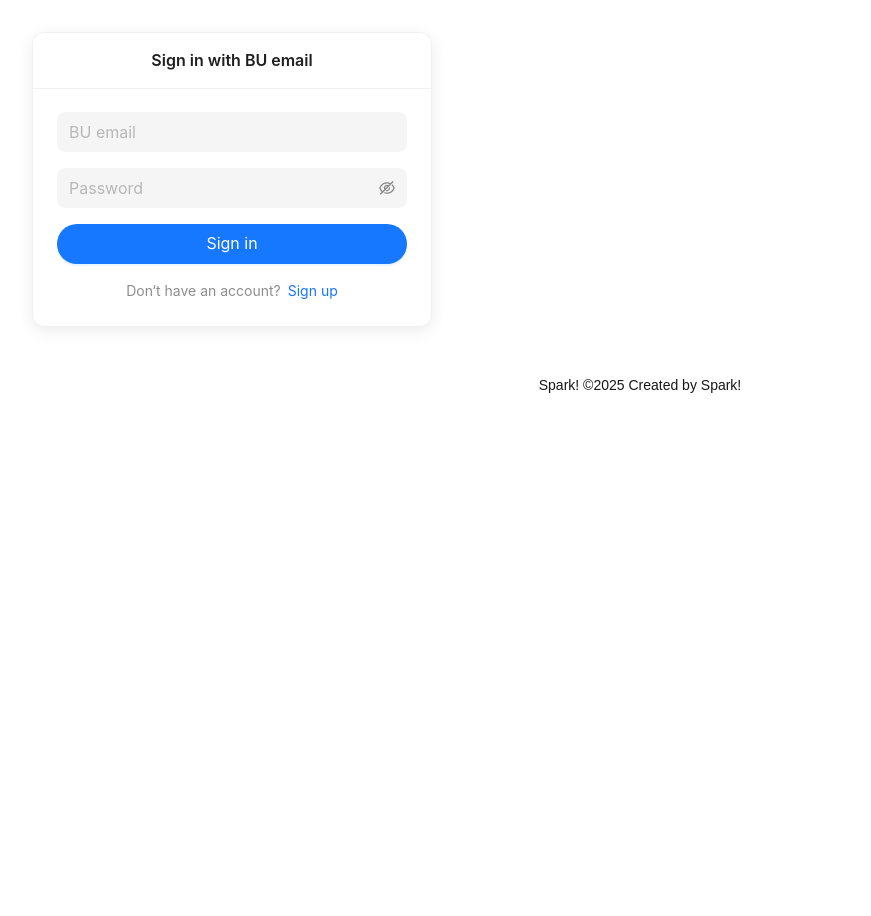
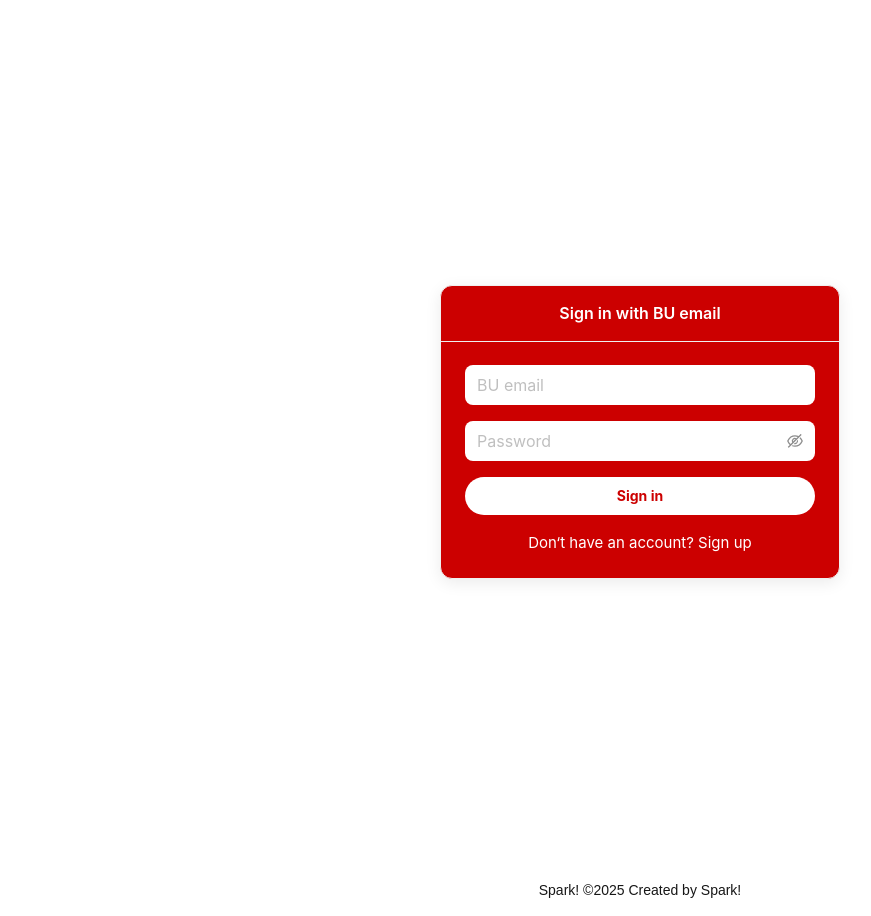
Before and after one commit to Shayaan-Huss/SparkBytes, a Next.js app: page /signin in a window 1280 px wide. Shown: the whole page, without its empty margins (0-871 px from the left). Before the commit the page ends 800 px from the top, so only its background shows below. Built offline with nearby package versions, Linux system fonts and the light colour scheme.

Commit message:
style: adjust styling

```diff
--- a/app/signin/page.tsx
+++ b/app/signin/page.tsx
@@ -1,13 +1,13 @@
 "use client";
-import { Typography, Space, Input, Button, Card } from "antd";
+import { Space, Input, Card } from "antd";
 import Link from "next/link";
-
-const { Text } = Typography;
 
 export default function Signin(){
   return (
+    <div className="flex flex-col justify-center items-center min-h-screen text-white">
       <Card
-      title="Sign in with BU email"
+      className="!bg-buRed"
+      title= <h1 className="!text-white">Sign in with BU email</h1>
       style={{
         width: 400,
         borderRadius: 12,
@@ -16,18 +16,18 @@ export default function Signin(){
       }}
       >
         <Space direction="vertical" size="middle" style={{ width: "100%" }}>
-        <Input placeholder="BU email" variant="filled" size="large" />
-        <Input.Password placeholder="Password" variant="filled" size="large" />
-        <Button type="primary" shape="round" size="large" block>
+          <Input className="!bg-white" placeholder="BU email" variant="filled" size="large" />
+          <Input.Password className="!bg-white" placeholder="Password" variant="filled" size="large" />
+          <button type="submit" className=" bg-white text-buRed font-bold py-2 px-4 rounded-3xl hover:bg-gray-200 min-w-full">
              Sign in
-        </Button>
+          </button>
           <Space direction="horizontal" size={7}>
-          <Text type="secondary"> Don&lsquo;t have an account? </Text>
-          <Link href="/createAcc" style={{ color: "#1677ff", fontSize: 14 }}>
-            Sign up
+            <Link href="/createAcc" className="!text-white" style={{ fontSize: 15 }}>
+              Don&lsquo;t have an account? Sign up
             </Link>
           </Space>
         </Space>
       </Card>
+    </div>
   );
 }
```
Lines whose indentation alone changed are shown as unchanged.
